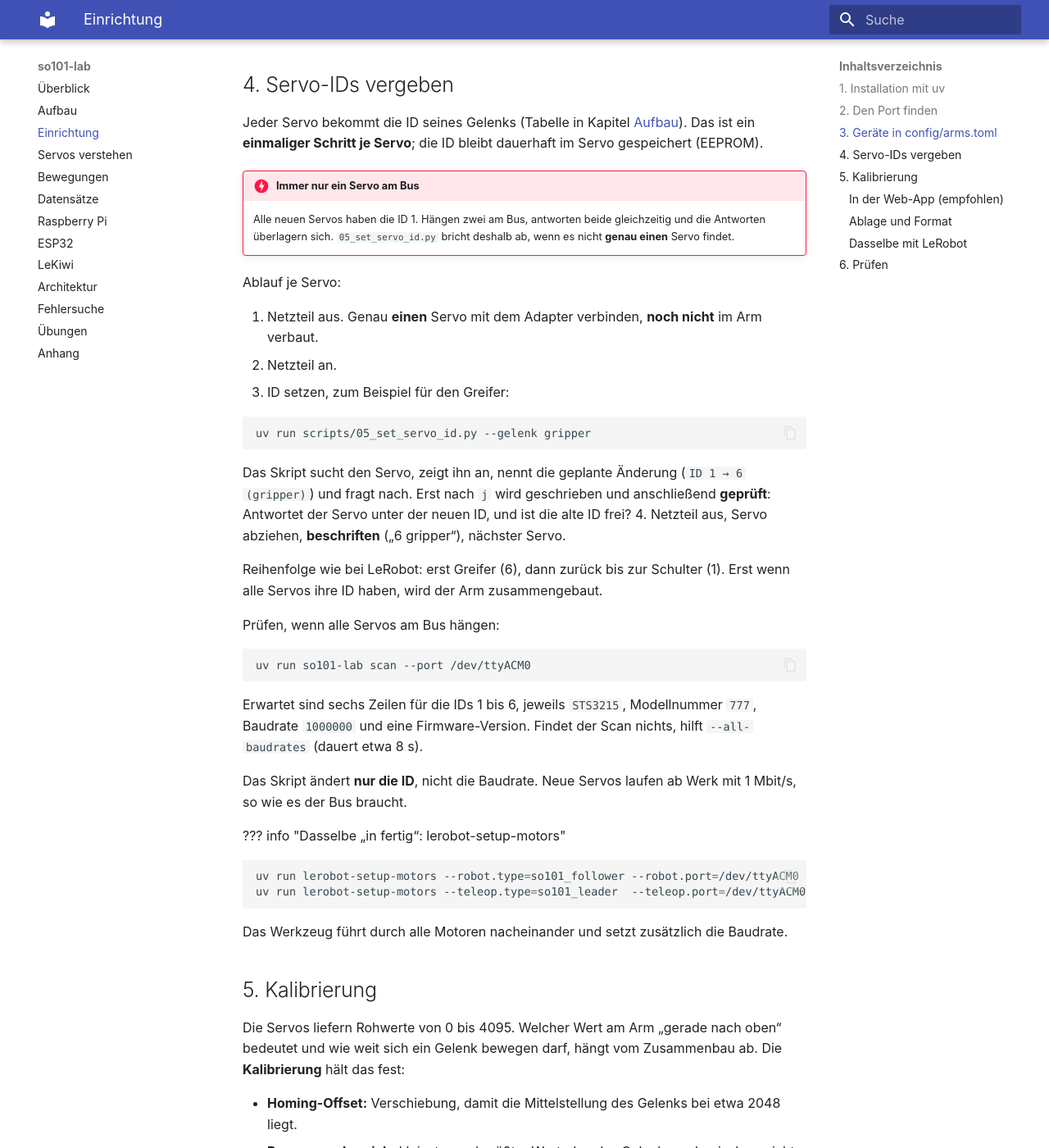
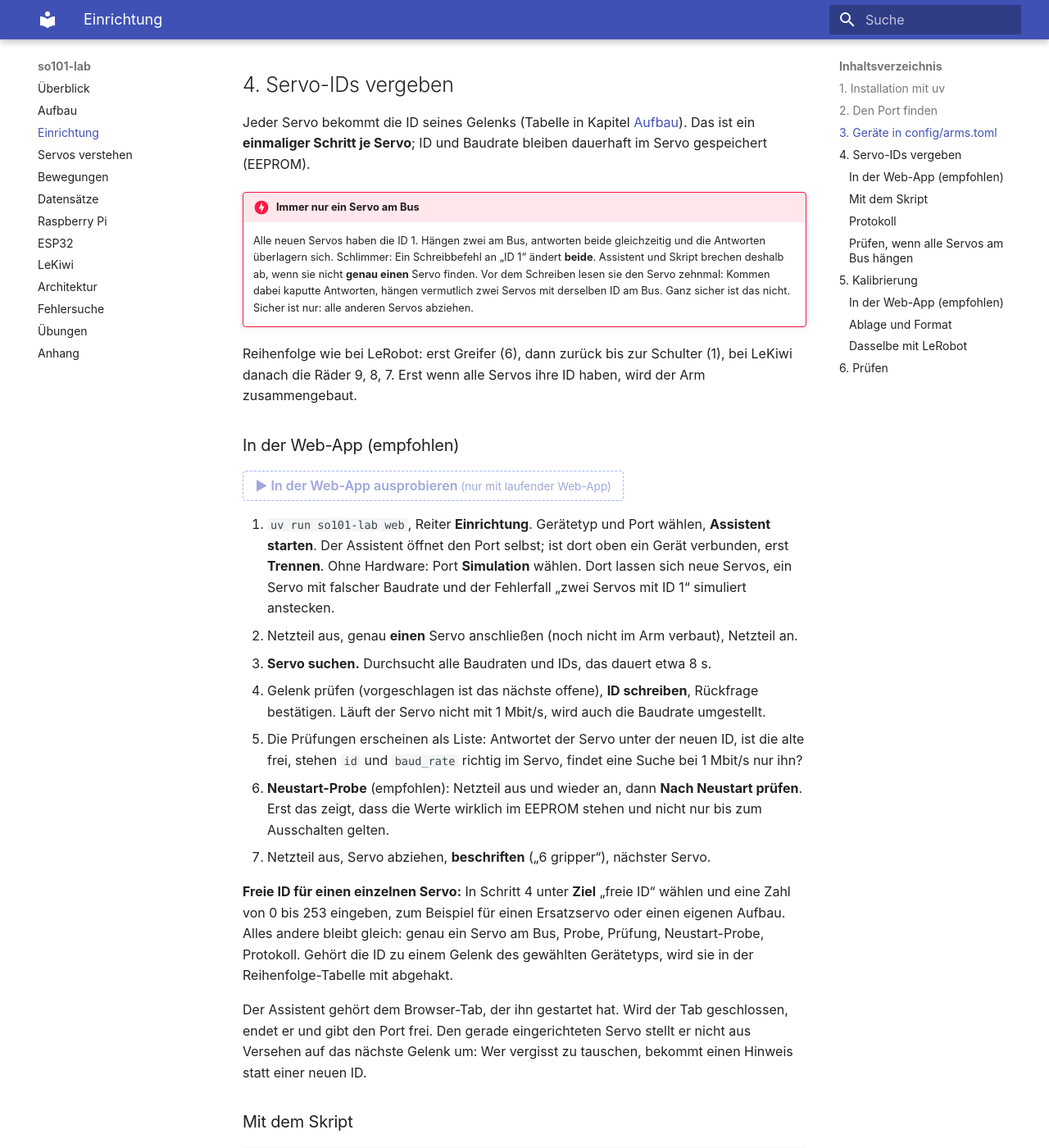
Before and after one commit to arben24/so101_lab, an MkDocs documentation site: the page built from docs/02-einrichtung.md, in a window 1280 px wide and 1400 px high, scrolled down 2515 px. Shown: the whole window at 82% size. Built offline with MkDocs 1.6.1 and Material for MkDocs 9.7.7, drawn with Linux system fonts in a browser that asks for light colours; some of the changed text lies outside the part shown.

Commit message:
Doku: ID-Vergabe in der Web-App und mit Skript 05, Protokoll; README: Befehl für die Web-App
Co-Authored-By: Claude Opus 5.5 <noreply@anthropic.com>

````diff
--- a/docs/02-einrichtung.md
+++ b/docs/02-einrichtung.md
@@ -95,49 +95,79 @@ Hardware: Alle Skripte laufen damit (`--device demo`).
 ## 4. Servo-IDs vergeben
 
 Jeder Servo bekommt die ID seines Gelenks (Tabelle in Kapitel [Aufbau](01-aufbau.md)). Das ist ein
-**einmaliger Schritt je Servo**; die ID bleibt dauerhaft im Servo gespeichert (EEPROM).
+**einmaliger Schritt je Servo**; ID und Baudrate bleiben dauerhaft im Servo gespeichert (EEPROM).
 
 !!! danger "Immer nur ein Servo am Bus"
     Alle neuen Servos haben die ID 1. Hängen zwei am Bus, antworten beide gleichzeitig und die
-    Antworten überlagern sich. `05_set_servo_id.py` bricht deshalb ab, wenn es nicht **genau einen**
-    Servo findet.
+    Antworten überlagern sich. Schlimmer: Ein Schreibbefehl an „ID 1“ ändert **beide**. Assistent und
+    Skript brechen deshalb ab, wenn sie nicht **genau einen** Servo finden. Vor dem Schreiben lesen sie
+    den Servo zehnmal: Kommen dabei kaputte Antworten, hängen vermutlich zwei Servos mit derselben ID
+    am Bus. Ganz sicher ist das nicht. Sicher ist nur: alle anderen Servos abziehen.
 
-Ablauf je Servo:
+Reihenfolge wie bei LeRobot: erst Greifer (6), dann zurück bis zur Schulter (1), bei LeKiwi danach die
+Räder 9, 8, 7. Erst wenn alle Servos ihre ID haben, wird der Arm zusammengebaut.
 
-1. Netzteil aus. Genau **einen** Servo mit dem Adapter verbinden, **noch nicht** im Arm verbaut.
-2. Netzteil an.
-3. ID setzen, zum Beispiel für den Greifer:
+### In der Web-App (empfohlen)
 
-   ```bash
-   uv run scripts/05_set_servo_id.py --gelenk gripper
-   ```
+<a class="lab-link" href="../index.html#einrichtung">In der Web-App ausprobieren</a>
 
-   Das Skript sucht den Servo, zeigt ihn an, nennt die geplante Änderung (`ID 1 → 6 (gripper)`) und fragt
-   nach. Erst nach `j` wird geschrieben und anschließend **geprüft**: Antwortet der Servo unter der
-   neuen ID, und ist die alte ID frei?
-4. Netzteil aus, Servo abziehen, **beschriften** („6 gripper“), nächster Servo.
+1. `uv run so101-lab web`, Reiter **Einrichtung**. Gerätetyp und Port wählen, **Assistent starten**.
+   Der Assistent öffnet den Port selbst; ist dort oben ein Gerät verbunden, erst **Trennen**.
+   Ohne Hardware: Port **Simulation** wählen. Dort lassen sich neue Servos, ein Servo mit falscher
+   Baudrate und der Fehlerfall „zwei Servos mit ID 1“ simuliert anstecken.
+2. Netzteil aus, genau **einen** Servo anschließen (noch nicht im Arm verbaut), Netzteil an.
+3. **Servo suchen.** Durchsucht alle Baudraten und IDs, das dauert etwa 8 s.
+4. Gelenk prüfen (vorgeschlagen ist das nächste offene), **ID schreiben**, Rückfrage bestätigen.
+   Läuft der Servo nicht mit 1 Mbit/s, wird auch die Baudrate umgestellt.
+5. Die Prüfungen erscheinen als Liste: Antwortet der Servo unter der neuen ID, ist die alte frei,
+   stehen `id` und `baud_rate` richtig im Servo, findet eine Suche bei 1 Mbit/s nur ihn?
+6. **Neustart-Probe** (empfohlen): Netzteil aus und wieder an, dann **Nach Neustart prüfen**. Erst
+   das zeigt, dass die Werte wirklich im EEPROM stehen und nicht nur bis zum Ausschalten gelten.
+7. Netzteil aus, Servo abziehen, **beschriften** („6 gripper“), nächster Servo.
 
-Reihenfolge wie bei LeRobot: erst Greifer (6), dann zurück bis zur Schulter (1). Erst wenn alle Servos
-ihre ID haben, wird der Arm zusammengebaut.
+**Freie ID für einen einzelnen Servo:** In Schritt 4 unter **Ziel** „freie ID“ wählen und eine Zahl von
+0 bis 253 eingeben, zum Beispiel für einen Ersatzservo oder einen eigenen Aufbau. Alles andere bleibt gleich:
+genau ein Servo am Bus, Probe, Prüfung, Neustart-Probe, Protokoll. Gehört die ID zu einem Gelenk des
+gewählten Gerätetyps, wird sie in der Reihenfolge-Tabelle mit abgehakt.
 
-Prüfen, wenn alle Servos am Bus hängen:
+Der Assistent gehört dem Browser-Tab, der ihn gestartet hat. Wird der Tab geschlossen, endet er und gibt
+den Port frei. Den gerade eingerichteten Servo stellt er nicht aus Versehen auf das nächste Gelenk um:
+Wer vergisst zu tauschen, bekommt einen Hinweis statt einer neuen ID.
+
+### Mit dem Skript
+
+```bash
+uv run scripts/05_set_servo_id.py --gelenk gripper   # ID des Gelenks (hier 6)
+uv run scripts/05_set_servo_id.py --id 12            # freie ID 0–253
+```
+
+Das Skript macht dasselbe wie der Assistent (gleicher Code in `so101_lab/servo_setup.py`): suchen,
+den Plan zeigen (`ID 1 → 6 (gripper)`), nach `j` schreiben und prüfen. Die Neustart-Probe macht man
+hier von Hand: Netzteil aus und an, dann `uv run so101-lab scan --port /dev/ttyACM0`.
+
+### Protokoll
+
+Jede Aktion (ID gesetzt, nur geprüft, Neustart-Probe), auch eine fehlgeschlagene, landet als Zeile in
+`logs/servo_ids.csv`: Zeit, Gerätetyp, Gelenk, alte und neue ID und Baudrate, Modell, Firmware, Port,
+Seriennummer des Adapters, Ergebnis. Die Datei liegt im Repo und kann mit eingecheckt werden.
+
+### Prüfen, wenn alle Servos am Bus hängen
 
 ```bash
 uv run so101-lab scan --port /dev/ttyACM0
 ```
 
-Erwartet sind sechs Zeilen für die IDs 1 bis 6, jeweils `STS3215`, Modellnummer `777`, Baudrate
-`1000000` und eine Firmware-Version. Findet der Scan nichts, hilft `--all-baudrates` (dauert etwa 8 s).
-
-Das Skript ändert **nur die ID**, nicht die Baudrate. Neue Servos laufen ab Werk mit 1 Mbit/s, so wie es
-der Bus braucht.
+Erwartet sind sechs Zeilen für die IDs 1 bis 6 (bei LeKiwi neun), jeweils `STS3215`, Modellnummer `777`,
+Baudrate `1000000` und eine Firmware-Version. Findet der Scan nichts, hilft `--all-baudrates` (dauert
+etwa 8 s).
 
 ??? info "Dasselbe „in fertig“: lerobot-setup-motors"
     ```bash
     uv run lerobot-setup-motors --robot.type=so101_follower --robot.port=/dev/ttyACM0
     uv run lerobot-setup-motors --teleop.type=so101_leader  --teleop.port=/dev/ttyACM0
     ```
-    Das Werkzeug führt durch alle Motoren nacheinander und setzt zusätzlich die Baudrate.
+    Das Werkzeug führt durch alle Motoren nacheinander und setzt ID und Baudrate genauso: erst die ID
+    bei der alten Baudrate, dann 1 Mbit/s. Eine Neustart-Probe und ein Protokoll gibt es dort nicht.
 
 ## 5. Kalibrierung
 
````
Also changed, not shown: README.md (+1 -0 lines), docs/03-servos.md (+1 -1 lines), docs/index.md (+3 -2 lines).
